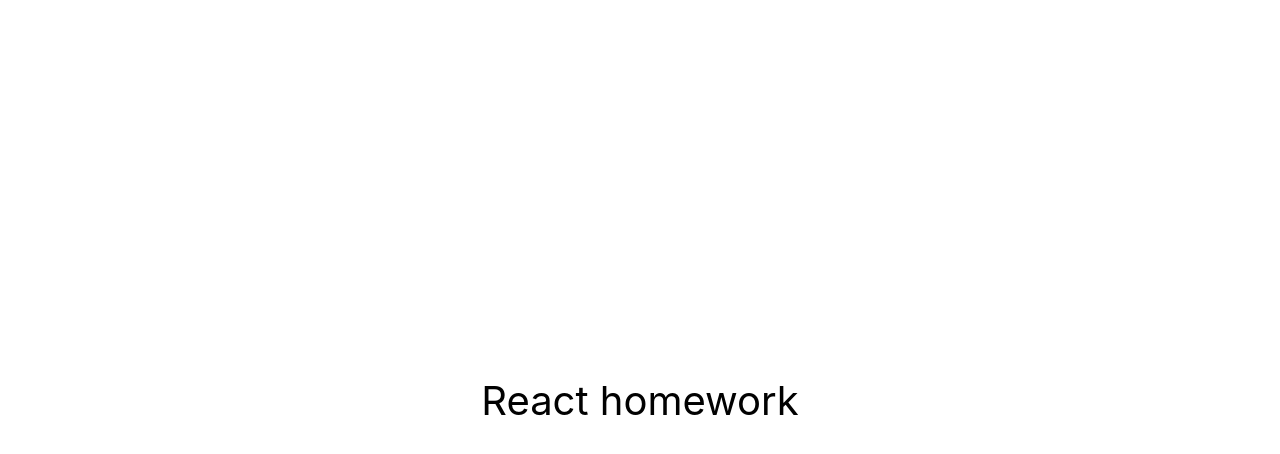
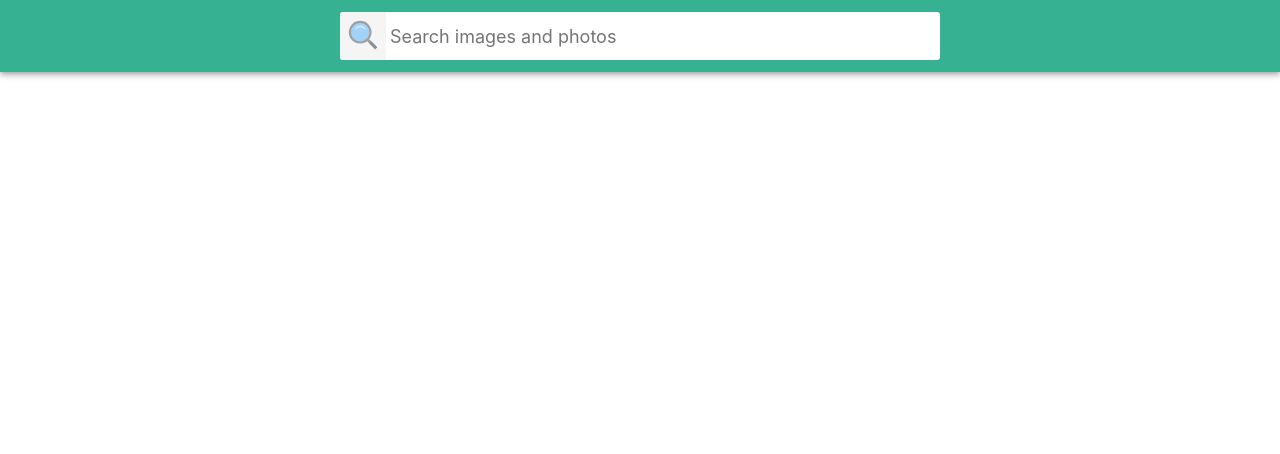
Before and after one commit to AnatoliiKobzar/goit-react-hw-03-image-finder, a React (Create React App) app: page / in a window 1280 px wide. Shown: the top 454 px of the page. Built offline with nearby package versions, Linux system fonts and the light colour scheme.

Commit message:
add btn load more

```diff
--- a/package.json
+++ b/package.json
@@ -7,9 +7,14 @@
     "@testing-library/jest-dom": "^5.16.3",
     "@testing-library/react": "^12.1.4",
     "@testing-library/user-event": "^13.5.0",
+    "nanoid": "^4.0.1",
     "react": "^18.1.0",
     "react-dom": "^18.1.0",
+    "react-hot-toast": "^2.4.0",
+    "react-icons": "^4.8.0",
+    "react-loader-spinner": "^5.3.4",
     "react-scripts": "5.0.1",
+    "styled-components": "^5.3.8",
     "web-vitals": "^2.1.3"
   },
   "scripts": {
--- a/src/components/App.jsx
+++ b/src/components/App.jsx
@@ -1,16 +1,35 @@
-export const App = () => {
-  return (
-    <div
-      style={{
-        height: '100vh',
-        display: 'flex',
-        justifyContent: 'center',
-        alignItems: 'center',
-        fontSize: 40,
-        color: '#010101',
-      }}
-    >
-      React homework
-    </div>
-  );
-};
+import React, { Component } from 'react';
+import { ImageGallary } from './ImageGallery/ImageGallery';
+import { Searchbar } from './Searchbar/Searchbar';
+import { Toaster } from 'react-hot-toast';
+
+export class App extends Component {
+  state = {
+    searchText: '',
+  };
+
+  handelSubmit = searchText => {
+    this.setState({ searchText });
+  };
+
+  render() {
+    const { searchText } = this.state;
+
+    return (
+      <div className="App">
+        <Toaster
+          toastOptions={{
+            duration: 1500,
+            style: {
+              background: '#363636',
+              color: '#fff',
+            },
+            position: 'top-right',
+          }}
+        />
+        <Searchbar onSearch={this.handelSubmit} />
+        <ImageGallary value={searchText} />
+      </div>
+    );
+  }
+}
--- /dev/null
+++ b/src/components/Button/Button.jsx
@@ -0,0 +1,9 @@
+import React from 'react';
+
+export const Button = ({ loadMore }) => {
+  return (
+    <button type="button" className="Button" onClick={loadMore}>
+      Load more
+    </button>
+  );
+};
--- /dev/null
+++ b/src/components/ImageGallery/ImageGallery.jsx
@@ -0,0 +1,87 @@
+import { Button } from 'components/Button/Button';
+import { ImageGalleryItem } from 'components/ImageGalleryItem/ImageGalleryItem';
+import { Loader } from 'components/Loader/Loader';
+import { getImage } from 'components/services/PixabayAPI';
+import React, { Component } from 'react';
+import { Wrap } from './ImageGallery.styled';
+
+export class ImageGallary extends Component {
+  state = {
+    images: [],
+    loading: false,
+    page: 1,
+    totalPages: null,
+    isShowButton: false,
+  };
+
+  componentDidUpdate(prevProps, prevState) {
+    if (prevProps.value !== this.props.value) {
+      this.setState({
+        loading: true,
+        images: [],
+        page: 1,
+      });
+
+      getImage(this.props.value.trim())
+        .then(response => response.json())
+        .then(images => {
+          this.setState({
+            images: images.hits,
+            totalPages: Math.ceil(images.totalHits / 12),
+          });
+
+          if (!this.hasMorePhotos()) {
+            this.toggleShowBtn();
+          }
+        })
+        .catch(error => console.log(error))
+        .finally(() => this.setState({ loading: false }));
+    }
+
+    if (prevState.page !== this.state.page && this.state.page !== 1) {
+      getImage(this.props.value.trim(), this.state.page)
+        .then(response => response.json())
+        .then(images => {
+          this.setState({
+            images: [...prevState.images, ...images.hits],
+          });
+
+          if (!this.hasMorePhotos()) {
+            this.toggleShowBtn();
+          }
+        })
+        .catch(error => console.log(error));
+    }
+  }
+
+  loadMore = () => {
+    this.setState({ page: this.state.page + 1 });
+  };
+
+  toggleShowBtn = () => {
+    this.setState({ isShowButton: !this.state.isShowButton });
+  };
+
+  hasMorePhotos = () => {
+    return this.state.page < this.state.totalPages;
+  };
+
+  render() {
+    const { loading, isShowButton } = this.state;
+
+    return (
+      <Wrap>
+        {!loading ? (
+          <ul className="ImageGallery">
+            {this.state.images.map(img => {
+              return <ImageGalleryItem key={img.id} img={img} />;
+            })}
+          </ul>
+        ) : (
+          <Loader />
+        )}
+        {isShowButton && <Button loadMore={this.loadMore} />}
+      </Wrap>
+    );
+  }
+}
--- /dev/null
+++ b/src/components/ImageGallery/ImageGallery.styled.js
@@ -0,0 +1,8 @@
+import styled from 'styled-components';
+
+export const Wrap = styled.div`
+  display: flex;
+  flex-direction: column;
+  gap: 20px;
+  justify-content: center;
+`;
--- /dev/null
+++ b/src/components/ImageGalleryItem/ImageGalleryItem.jsx
@@ -0,0 +1,15 @@
+import React, { Component } from 'react';
+
+export class ImageGalleryItem extends Component {
+  render() {
+    return (
+      <li className="ImageGalleryItem">
+        <img
+          className="ImageGalleryItem-image"
+          src={this.props.img.webformatURL}
+          alt={this.props.img.tags}
+        />
+      </li>
+    );
+  }
+}
--- /dev/null
+++ b/src/components/Loader/Loader.jsx
@@ -0,0 +1,18 @@
+import { Spin } from './Loader.styled';
+
+const { Dna } = require('react-loader-spinner');
+
+export const Loader = () => {
+  return (
+    <Spin>
+      <Dna
+        visible={true}
+        height="100"
+        width="100"
+        ariaLabel="dna-loading"
+        wrapperStyle={{}}
+        wrapperClass="dna-wrapper"
+      />
+    </Spin>
+  );
+};
--- /dev/null
+++ b/src/components/Loader/Loader.styled.js
@@ -0,0 +1,8 @@
+import styled from 'styled-components';
+
+export const Spin = styled.div`
+  position: absolute;
+  top: 50%;
+  left: 50%;
+  transform: translate(-50%, -50%);
+`;
--- /dev/null
+++ b/src/components/Searchbar/Searchbar.jsx
@@ -0,0 +1,52 @@
+import React, { Component } from 'react';
+import { toast } from 'react-hot-toast';
+import { FcSearch } from 'react-icons/fc';
+
+export class Searchbar extends Component {
+  state = {
+    searchValue: '',
+  };
+
+  hendelChenge = event => {
+    this.setState({ searchValue: event.target.value });
+  };
+
+  handelSubmit = event => {
+    const { onSearch } = this.props;
+    const { searchValue } = this.state;
+
+    event.preventDefault();
+
+    if (!searchValue) {
+      toast.error('Enter the query!');
+      return;
+    }
+
+    onSearch(searchValue);
+    this.setState({ searchValue: '' });
+  };
+
+  render() {
+    const { searchValue } = this.state;
+
+    return (
+      <header className="Searchbar">
+        <form className="SearchForm" onSubmit={this.handelSubmit}>
+          <button type="submit" className="SearchForm-button">
+            <FcSearch size="34px" />
+          </button>
+
+          <input
+            className="SearchForm-input"
+            type="text"
+            autoComplete="off"
+            autoFocus
+            placeholder="Search images and photos"
+            value={searchValue}
+            onChange={this.hendelChenge}
+          />
+        </form>
+      </header>
+    );
+  }
+}
--- /dev/null
+++ b/src/components/services/PixabayAPI.js
@@ -0,0 +1,8 @@
+const BASE_URL = 'https://pixabay.com/api/';
+const KEY = '32887815-95ef90331530c7572123f2036';
+
+export const getImage = (searchText, page = 1) => {
+  return fetch(
+    `${BASE_URL}?q=${searchText}&page=${page}&key=${KEY}&image_type=photo&orientation=horizontal&per_page=12`
+  );
+};
--- a/src/index.css
+++ b/src/index.css
@@ -1,5 +1,3 @@
-@import-normalize; /* bring in normalize.css styles */
-
 body {
   margin: 0;
   font-family: -apple-system, BlinkMacSystemFont, 'Segoe UI', 'Roboto', 'Oxygen',
@@ -13,3 +11,211 @@
   font-family: source-code-pro, Menlo, Monaco, Consolas, 'Courier New',
     monospace;
 }
+
+html {
+  box-sizing: border-box;
+  width: 100vw;
+  overflow-x: hidden;
+}
+
+*,
+*::before,
+*::after {
+  box-sizing: inherit;
+}
+
+body {
+  margin: 0;
+  font-family: -apple-system, BlinkMacSystemFont, 'Segoe UI', Roboto,
+    Oxygen-Sans, Ubuntu, Cantarell, 'Helvetica Neue', sans-serif;
+  color: #212121;
+  background-color: #fff;
+  -webkit-font-smoothing: antialiased;
+  -moz-osx-font-smoothing: grayscale;
+}
+
+img {
+  display: block;
+  max-width: 100%;
+  height: auto;
+}
+
+/*
+ * Стили компонента App
+ */
+.App {
+  display: grid;
+  grid-template-columns: 1fr;
+  grid-gap: 16px;
+  padding-bottom: 24px;
+}
+
+/*
+ * Стили компонента Searchbar
+ */
+.Searchbar {
+  top: 0;
+  left: 0;
+  position: sticky;
+  z-index: 1100;
+  display: flex;
+  justify-content: center;
+  align-items: center;
+  min-height: 64px;
+  padding-right: 24px;
+  padding-left: 24px;
+  padding-top: 12px;
+  padding-bottom: 12px;
+  color: #fff;
+  background-color: #36b192;
+  box-shadow: 0px 2px 4px -1px rgba(0, 0, 0, 0.2),
+    0px 4px 5px 0px rgba(0, 0, 0, 0.14), 0px 1px 10px 0px rgba(0, 0, 0, 0.12);
+}
+
+/*
+ * Стили компонента SearchForm
+ */
+.SearchForm {
+  display: flex;
+  align-items: center;
+  width: 100%;
+  max-width: 600px;
+  background-color: #fff;
+  border-radius: 3px;
+  overflow: hidden;
+}
+
+.SearchForm-button {
+  display: inline-block;
+  width: 48px;
+  height: 48px;
+  border: 0;
+  background-size: 40%;
+  background-repeat: no-repeat;
+  background-position: center;
+  opacity: 0.6;
+  transition: opacity 250ms cubic-bezier(0.4, 0, 0.2, 1);
+  cursor: pointer;
+  outline: none;
+}
+
+.SearchForm-button:hover {
+  opacity: 1;
+}
+
+.SearchForm-button-label {
+  position: absolute;
+  width: 1px;
+  height: 1px;
+  padding: 0;
+  overflow: hidden;
+  clip: rect(0, 0, 0, 0);
+  white-space: nowrap;
+  clip-path: inset(50%);
+  border: 0;
+}
+
+.SearchForm-input {
+  display: inline-block;
+  width: 100%;
+  font: inherit;
+  font-size: 20px;
+  border: none;
+  outline: none;
+  padding-left: 4px;
+  padding-right: 4px;
+}
+
+.SearchForm-input::placeholder {
+  font: inherit;
+  font-size: 18px;
+}
+
+/*
+ * Стили компонента ImageGallery
+ */
+.ImageGallery {
+  display: grid;
+  max-width: calc(100vw - 48px);
+  grid-template-columns: repeat(auto-fill, minmax(320px, 1fr));
+  grid-gap: 16px;
+  margin-top: 0;
+  margin-bottom: 0;
+  padding: 0;
+  list-style: none;
+  margin-left: auto;
+  margin-right: auto;
+}
+
+/*
+ * Стили компонента ImageGalleryItem
+ */
+.ImageGalleryItem {
+  border-radius: 2px;
+  box-shadow: 0px 1px 3px 0px rgba(0, 0, 0, 0.2),
+    0px 1px 1px 0px rgba(0, 0, 0, 0.14), 0px 2px 1px -1px rgba(0, 0, 0, 0.12);
+}
+
+.ImageGalleryItem-image {
+  width: 100%;
+  height: 260px;
+  object-fit: cover;
+  transition: transform 250ms cubic-bezier(0.4, 0, 0.2, 1);
+}
+
+.ImageGalleryItem-image:hover {
+  transform: scale(1.03);
+  cursor: zoom-in;
+}
+
+/*
+ * Стили компонента Modal
+ */
+
+.Overlay {
+  position: fixed;
+  top: 0;
+  left: 0;
+  width: 100vw;
+  height: 100vh;
+  display: flex;
+  justify-content: center;
+  align-items: center;
+  background-color: rgba(0, 0, 0, 0.8);
+  z-index: 1200;
+}
+
+.Modal {
+  max-width: calc(100vw - 48px);
+  max-height: calc(100vh - 24px);
+}
+
+/*
+* Стили компонента Buton (Load more)
+*/
+.Button {
+  padding: 8px 8px;
+  margin: 0 auto;
+  border-radius: 2px;
+  background-color: #3f51b5;
+  transition: all 250ms cubic-bezier(0.4, 0, 0.2, 1);
+  text-align: center;
+  display: inline-block;
+  color: #fff;
+  border: 0;
+  text-decoration: none;
+  cursor: pointer;
+  font-family: inherit;
+  font-size: 18px;
+  line-height: 24px;
+  font-style: normal;
+  font-weight: 500;
+  min-width: 180px;
+  box-shadow: 0px 3px 1px -2px rgba(0, 0, 0, 0.2),
+    0px 2px 2px 0px rgba(0, 0, 0, 0.14), 0px 1px 5px 0px rgba(0, 0, 0, 0.12);
+}
+
+.Button:hover,
+.Button:focus {
+  background-color: #303f9f;
+}
```
Also changed, not shown: src/components/Modal/Modal.jsx (added), 1 other file (tests, documents, lock files or other folders).
